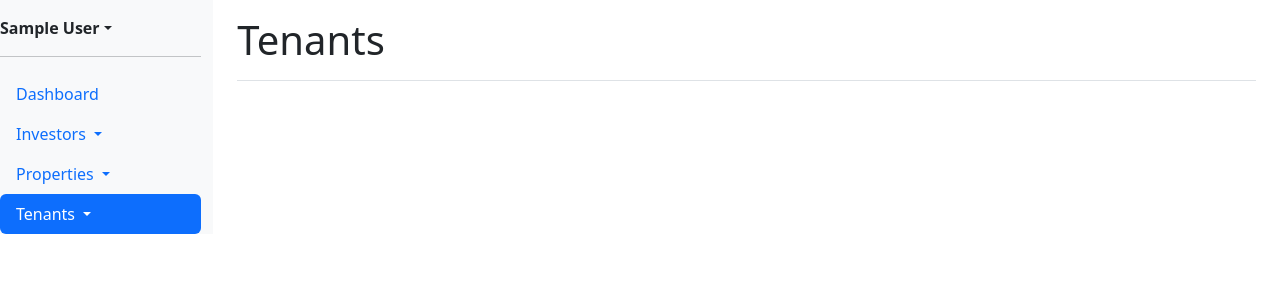
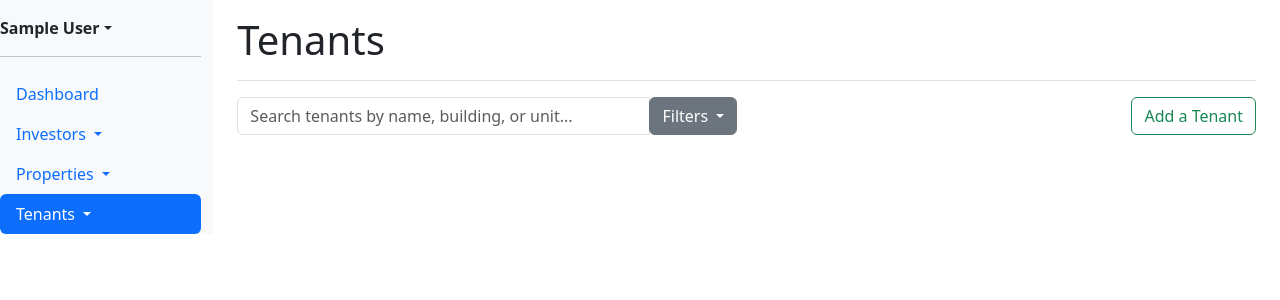
Before and after one commit to MY0usuf/Real-Estate-Management, a Flask app: page /tenants in a window 1280 px wide. Shown: the top 300 px of the page. Run offline with Flask 3, Linux system fonts and the light colour scheme; the visitor is signed in with stand-in values (Sample User, id 1); data that the repository does not hold is empty.

Commit message:
Added search functionality to the tenants page

```diff
--- a/app/templates/properties.html
+++ b/app/templates/properties.html
@@ -6,7 +6,7 @@
 {% block content %}
 <div class="d-flex justify-content-between align-items-center mb-4">
     <!-- Search Bar -->
-    <div class="input-group" style="max-width: 300px;">
+    <div class="input-group" style="max-width: 500px;">
         <input type="text" class="form-control" id="search-input" placeholder="Search">
         <div class="dropdown">
             <button class="btn btn-secondary dropdown-toggle" type="button" id="filterDropdown" data-bs-toggle="dropdown" aria-expanded="false">
--- a/app/templates/tenants.html
+++ b/app/templates/tenants.html
@@ -4,13 +4,79 @@
 {% block header %}Tenants{% endblock %}
 
 {% block content %}
+<div class="d-flex justify-content-between align-items-center mb-4">
+    <!-- Search Bar -->
+    <div class="input-group" style="max-width: 500px;">
+        <input type="text" id="tenantSearch" class="form-control" placeholder="Search tenants by name, building, or unit...">
+        <div class="dropdown">
+            <button class="btn btn-secondary dropdown-toggle" type="button" id="filterDropdown" data-bs-toggle="dropdown" aria-expanded="false">
+              Filters
+            </button>
+            <ul class="dropdown-menu p-3" aria-labelledby="filterDropdown">
+              <li>
+                <div class="form-check">
+                  <input class="form-check-input filter-checkbox" type="checkbox" value="rented" id="filterRented">
+                  <label class="form-check-label" for="filterRented">Rented</label>
+                </div>
+              </li>
+              <li>
+                <div class="form-check">
+                  <input class="form-check-input filter-checkbox" type="checkbox" value="vacant" id="filterVacant">
+                  <label class="form-check-label" for="filterVacant">Vacant</label>
+                </div>
+              </li>
+              <li>
+                <div class="form-check">
+                  <input class="form-check-input filter-checkbox" type="checkbox" value="apartment" id="filterApartment">
+                  <label class="form-check-label" for="filterApartment">Apartment</label>
+                </div>
+              </li>
+              <li>
+                <div class="form-check">
+                  <input class="form-check-input filter-checkbox" type="checkbox" value="office" id="filterOffice">
+                  <label class="form-check-label" for="filterOffice">Office</label>
+                </div>
+              </li>
+              <li>
+                <div class="form-check">
+                  <input class="form-check-input filter-checkbox" type="checkbox" value="shop" id="filterShop">
+                  <label class="form-check-label" for="filterShop">Shop</label>
+                </div>
+              </li>
+              <li>
+                <div class="form-check">
+                  <input class="form-check-input filter-checkbox" type="checkbox" value="villa" id="filterVilla">
+                  <label class="form-check-label" for="filterVilla">Villa</label>
+                </div>
+              </li>
+              <li>
+                <div class="form-check">
+                  <input class="form-check-input filter-checkbox" type="checkbox" value="land" id="filterLand">
+                  <label class="form-check-label" for="filterLand">Land</label>
+                </div>
+              </li>
+            </ul>
+          </div>
+    </div>
+
+
+    <!-- Add Tenant Button -->
+    <button class="btn btn-outline-success" onclick="window.location.href='/add_tenant'">
+        <i class="bi bi-plus-circle"></i> Add a Tenant
+    </button>
+</div>
+
 {% for investor in investors %}
+<div class="investor">
     <h2>{{ investor.name }}</h2>
     <div class="container">
         <div class="row mb-4">
             {% for property in investor.properties %}
                 {% for tenant in property.tenant %}
-                <div class="col-md-4">
+                    <div class="col-md-4 tenant-card"
+                    data-name="{{ tenant.name | lower }}"
+                    data-building="{{ tenant.property.building_name | lower }}"
+                    data-unit="{{ tenant.property.unit_no | lower }}">
                     <div class="card p-4 shadow-sm border rounded">
                         <div class="d-flex justify-content-between align-items-center mb-3">
                         {% set start_date = tenant.contract_start_date %}
@@ -46,5 +112,32 @@
             {% endfor %}
         </div>
     </div>
+</div>
 {% endfor %}
+<script>
+    document.getElementById("tenantSearch").addEventListener("input", function () {
+        const searchQuery = this.value.toLowerCase();
+        const tenantCards = document.querySelectorAll(".tenant-card");
+
+        tenantCards.forEach(card => {
+            const name = card.dataset.name;
+            const building = card.dataset.building;
+            const unit = card.dataset.unit;
+
+            if (name.includes(searchQuery) || building.includes(searchQuery) || unit.includes(searchQuery)) {
+                card.style.display = ""; // Show matching cards
+            } else {
+                card.style.display = "none"; // Hide non-matching cards
+            }
+        });
+
+        // Hide investor section if no tenant cards are visible
+        const investorSections = document.querySelectorAll(".investor");
+        investorSections.forEach(section => {
+            const visibleTenants = section.querySelectorAll(".tenant-card:not([style*='display: none'])");
+            section.style.display = visibleTenants.length > 0 ? "" : "none";
+        });
+    });
+</script>
+
 {% endblock %}
```
Lines whose indentation alone changed are shown as unchanged.
